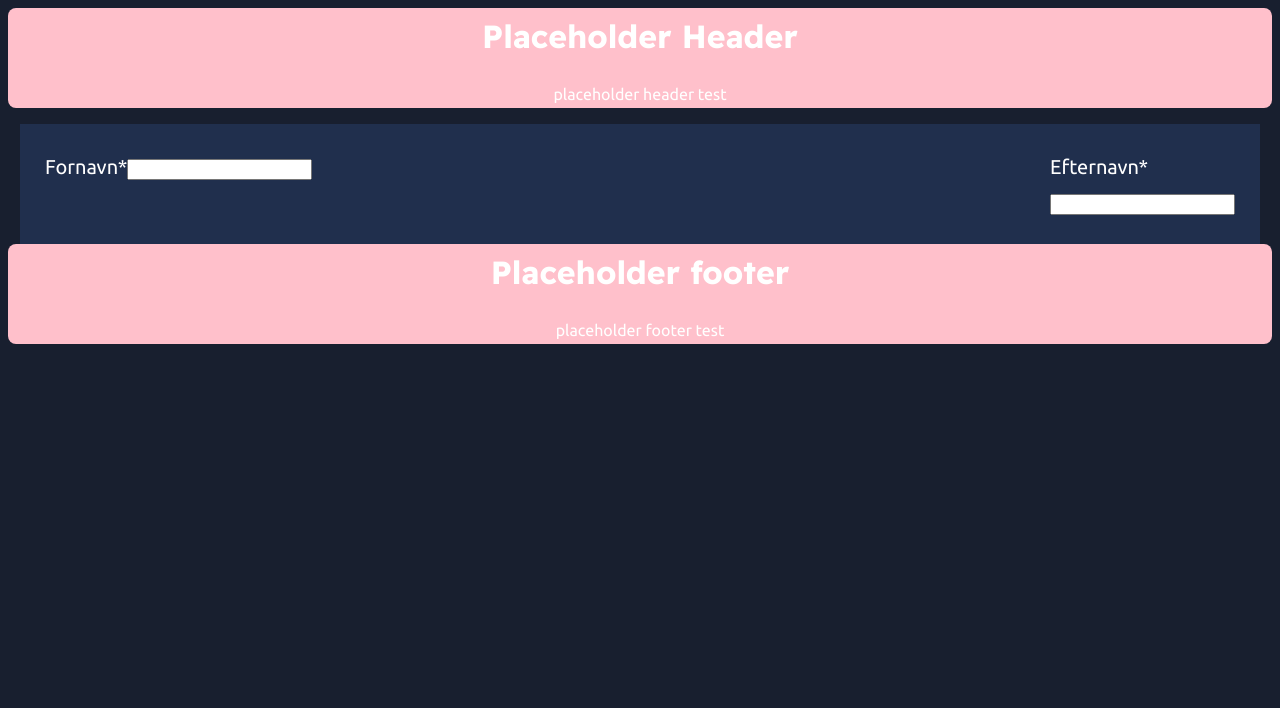
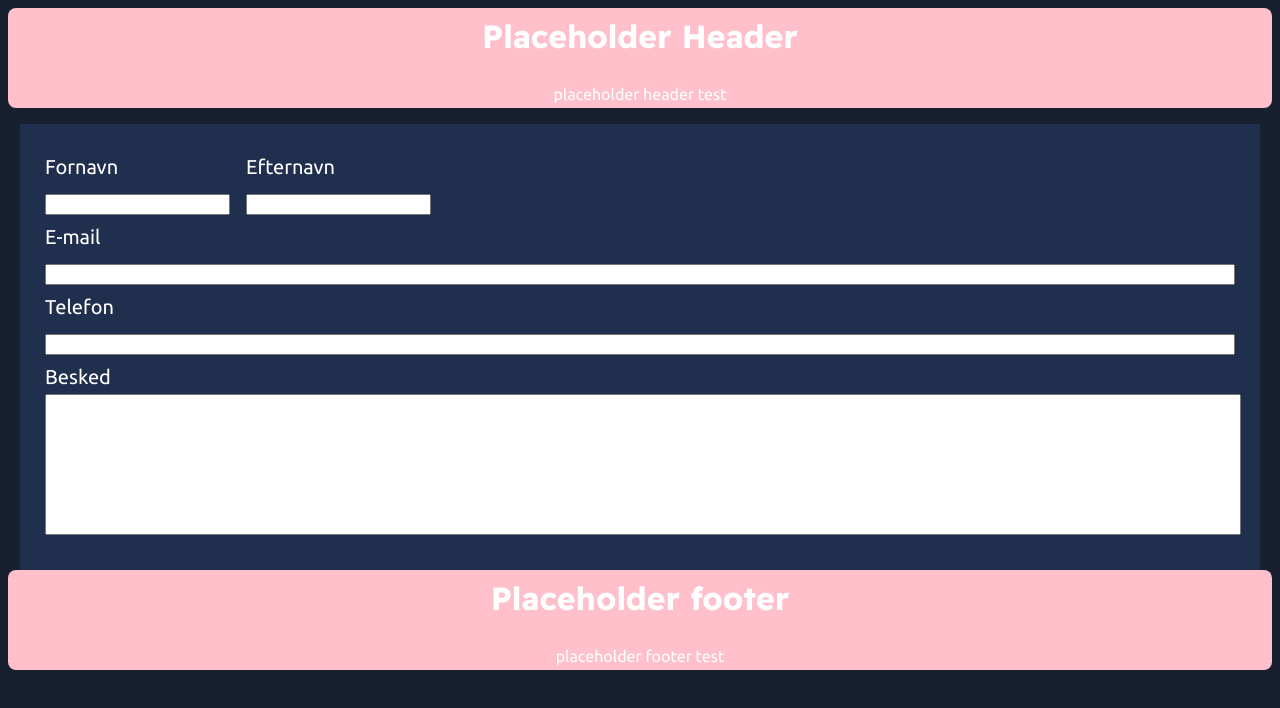
Before and after one commit to rasmussoender/MMD4-Biffen, a Nuxt app: page /praktisk-information in a window 1280 px wide. Shown: the top 708 px of the page. Built offline with nearby package versions, Linux system fonts and the light colour scheme.

Commit message:
contact form

```diff
--- a/pages/praktisk-information.vue
+++ b/pages/praktisk-information.vue
@@ -6,15 +6,48 @@
   <Header />
   <main>
     <section>
-      <div class="kontakt">
-        <div>
-          <div class="navn">
-            <div><label for="fnavn">Fornavn<span>*</span></label></div>
-            <div><input type="text" name="fornavn" id="fnavn"></div>
+        <div class="contact">
+        <div class="wrapper">
+        <div class="firstname">
+          <div>
+            <label for="fname">Fornavn</label>
           </div>
-          <div class="efternavn">
-           <div> <label for="enavn">Efternavn<span>*</span></label></div>
-            <div><input type="text" name="efternavn" id="enavn"></div>
+          <div>
+            <input type="text" name="fname" id="fname">
+          </div>
+        </div>
+
+        <div class="lastname">
+          <div>
+            <label for="fname">Efternavn</label>
+          </div>
+          <div>
+            <input type="text" name="fname" id="fname">
+          </div>
+        </div>
+        </div>
+        <div class="email">
+          <div>
+          <label for="email">E-mail</label>
+          </div>
+          <div>
+            <input type="email" name="email" id="email">
+          </div>
+        </div>
+          <div class="phone">
+          <div>
+          <label for="phone">Telefon</label>
+          </div>
+          <div>
+            <input type="tel" name="phone" id="phone">
+          </div>
+        </div>
+        <div class="message">
+          <div>
+            <label for="message">Besked</label>
+          </div>
+          <div>
+            <textarea id="message" rows="9"></textarea>
           </div>
         </div>
       </div>
@@ -23,18 +56,34 @@
   <Footer />
 
 </template>
+<style scoped>
+textarea{
+  width: 100%;
+  resize: none;
+}
+.wrapper{
+  display: flex;
 
-<style scoped>
-.kontakt{
+  gap: 1rem;
+}
+
+input{
+  width: 100%;
+  box-sizing: border-box;
+}
+
+.firstname, .lastname{
+  display: flex;
+  flex-direction: column;
+}
+
+.contact{
   background-color: var(--secondary-blue);
   padding: 25px 25px;
+
 }
-.kontakt div:first-of-type{
-  display: flex;
-  justify-content: space-between;
-}
+
 main{
   padding: 0px 12px;
 }
-
 </style>
```
